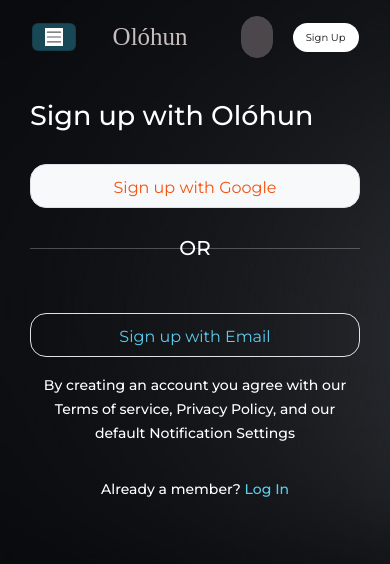
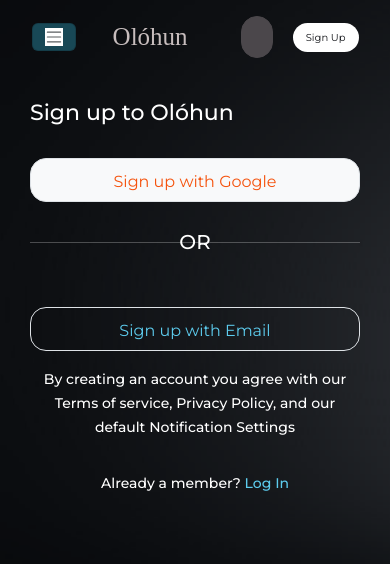
Before and after one commit to adesewaAdeyemo/OlohunR, a React (Vite) app: page /signup in a window 390 px wide. Shown: the top 564 px of the page. Built offline with nearby package versions, Linux system fonts and the light colour scheme; a web font is replaced by a local one.

Commit message:
update of the form responsiveness

```diff
--- a/src/App.css
+++ b/src/App.css
@@ -115,6 +115,7 @@ nav a.dropdown-item:hover{
     background-color: #10121666 !important;
     color: #fff !important;
 }
+
 
 .search{
     border-radius: 20px !important;
@@ -610,6 +611,9 @@ background-color: red !important;
 #justb{
     justify-content: space-between !important;
 }
+h2{
+  font-size: 35px !important;
+}
 
 
 
--- a/src/NavBar.jsx
+++ b/src/NavBar.jsx
@@ -85,7 +85,7 @@ class NavBar extends Component {
                   className="search py-2"
                   aria-label="Search Artist"
                 />
-                <Button variant="" className="mx-5 d-sm-none">
+                <Button variant="" className="mx-5 d-sm-non">
                   <Link
                     // onClick={changeNav}
                     className="nav-item px-4 py-2 trans-btn auth"
--- a/src/Pages/auth/signin.jsx
+++ b/src/Pages/auth/signin.jsx
@@ -63,12 +63,12 @@ class SignIn extends Component {
     return (
       <>
         <div className="signin d-flex">
-          <div className="styled col-md-3 d-sm-none" id="hh"></div>
+          <div className="styled col-md-3 d-sm-non" id="hh"></div>
           <div
             className="styledbg col-md-9 col-sm-12 d-flex"
             style={{ margin: "auto 0" }}
           >
-            <div className="col-md-3 d-sm-none"></div>
+            <div className="col-md-3 d-sm-non"></div>
             <div className="col-lg-4 col-md-8 col-sm-12">
               <Form style={{ color: "#fff" }} onSubmit={this.formSubmit}>
                 <h2>Sign in to Olóhun</h2>
@@ -81,7 +81,7 @@ class SignIn extends Component {
                   <Link to="gsignup">Sign in with Google</Link>
                 </button>
 
-                <br className="d-sm-none"></br>
+                <br className="d-sm-non"></br>
                 <br className=""></br>
                 <br></br>
                 <hr></hr>
@@ -113,8 +113,8 @@ class SignIn extends Component {
                     style={inp}
                   />
                 </Form.Group>
-                <br className="d-sm-none"></br>
-                <br className="d-sm-none"></br>
+                <br className="d-sm-non"></br>
+                <br className="d-sm-non"></br>
                 <br className=""></br>
                 <Form.Group className="mb-3">
                   <div className="" id="justb">
--- a/src/Pages/auth/signup.jsx
+++ b/src/Pages/auth/signup.jsx
@@ -36,7 +36,7 @@ class SignUp extends Component {
                 onSubmit={this.formSubmit}
               >
                 <div className="">
-                  <h2 className="">Sign up with Olóhun</h2>
+                  <h2 className="">Sign up to Olóhun</h2>
                 </div>
                 <br></br>
 
@@ -46,7 +46,7 @@ class SignUp extends Component {
                 >
                   <Link to="connectgoogle">Sign up with Google</Link>
                 </button>
-                <br className="d-sm-none"></br>
+                <br className="d-sm-non"></br>
                 <br></br>
                 <br></br>
                 <hr></hr>
@@ -60,12 +60,12 @@ class SignUp extends Component {
                   className="btn continue-btn-auth-email border"
                   style={{ color: "#fff" }}
                 >
-                  <Link to="emailsignup" style={{ color: "#fff" }}>
+                  <Link to="emailsignup" style={{ color: "#fff !important" }}>
                     Sign up with Email
                   </Link>
                 </button>
-                <br className="d-sm-none"></br>
-                <br className="d-sm-none"></br>
+                <br className="d-sm-non"></br>
+                <br className="d-sm-non"></br>
                 <div className="text-center py-3 form-footer">
                   <h6 style={{ color: "#fff" }}>
                     By creating an account you agree with our Terms of service,
--- a/src/index.css
+++ b/src/index.css
@@ -142,7 +142,7 @@
       padding: 0 !important;
      }
      form h2{
-      font-size: 27px !important;
+      font-size: 22px !important;
      }
      button a{
       font-size: 14px;
@@ -244,9 +244,9 @@ margin-right: 20px !important;}
 }
 
 @media screen and (max-width: 600px) {
-  .d-sm-none{
-  display: none !important;
-}
+  .d-sm-non{
+    display: none !important;
+  }
   h1{
       font-size: 36px !important;
   }
```
